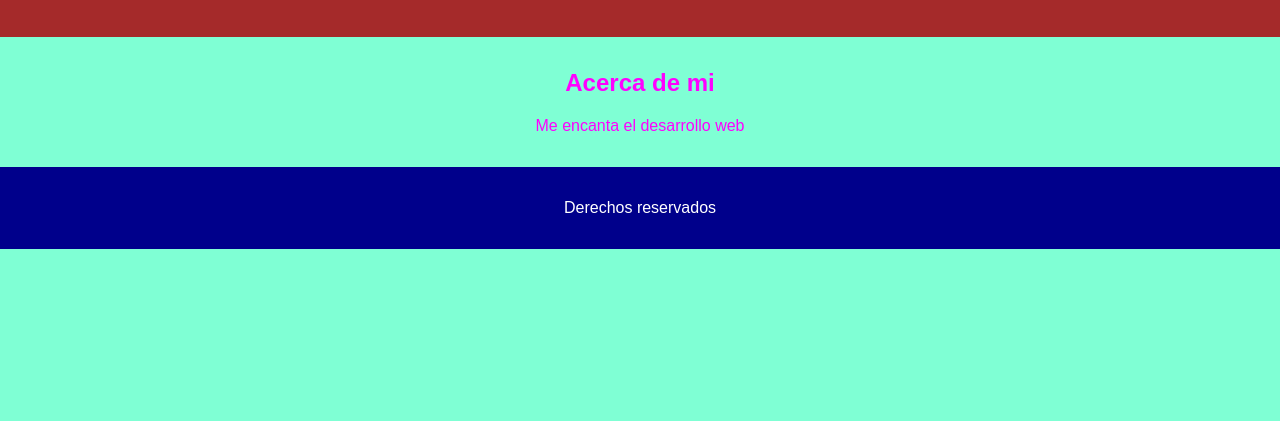
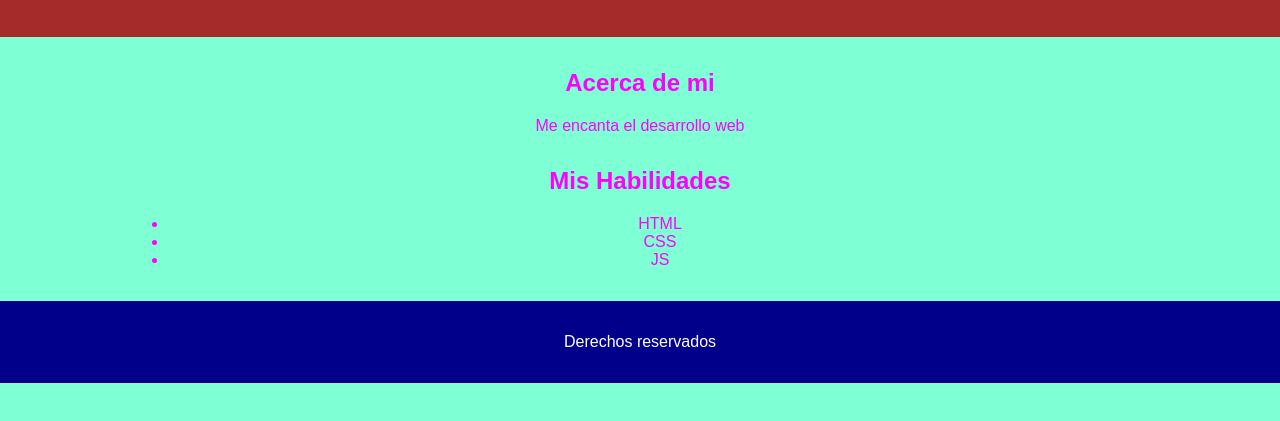
Before and after one commit to m4rcmob-afk/mi-portafolio, a plain HTML site: page Index.html in a window 1280 px wide. Shown: the part 125-546 px from the top of the page. Drawn offline with Linux system fonts and the light colour scheme.

Commit message:
Tercer commit: Adicion de la seccion habilidades al html

```diff
--- a/Index.html
+++ b/Index.html
@@ -16,6 +16,14 @@
         <h2>Acerca de mi</h2>
         <p>Me encanta el desarrollo web</p>
     </section>
+    <section id="habilidades">
+        <h2>Mis Habilidades</h2>
+        <ul>
+            <li>HTML</li>
+            <li>CSS</li>
+            <li>JS</li>
+        </ul>
+    </section>
     <footer>
         <p>
             Derechos reservados
```
